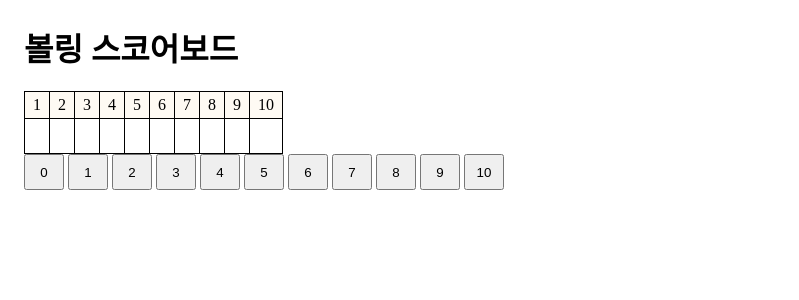
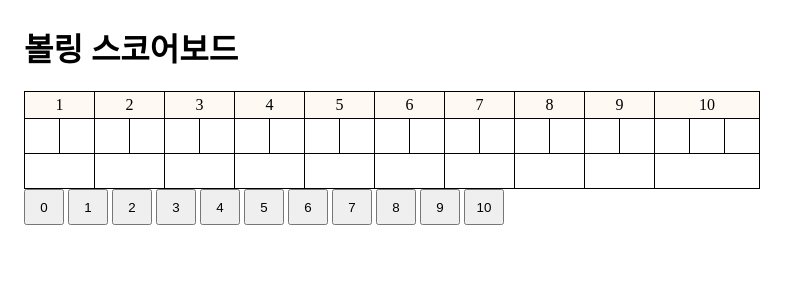
Before and after one commit to JayKim88/bowling-scoreboard, a Vue app: page / in a window 1280 px wide. Shown: the top 300 px of the page, without its empty margins (0-799 px from the left). Built offline with nearby package versions, Linux system fonts and the light colour scheme.

Commit message:
feat: 투구 결과를 전광판 기호로 변경하여 표시

```diff
--- a/src/App.vue
+++ b/src/App.vue
@@ -1,6 +1,6 @@
 <script setup lang="ts">
 import { computed, ref } from 'vue'
-import { toFrames } from './domain/frames'
+import { toFrames, toMarks } from './domain/frames'
 
 const pinOptions = [0, 1, 2, 3, 4, 5, 6, 7, 8, 9, 10]
 
@@ -8,8 +8,7 @@ const rolls = ref<number[]>([])
 
 const frames = computed(() => toFrames(rolls.value))
 
-// 칸 수 맞추기는 기호 표시와 함께 처리예정
-const cells = computed(() => frames.value.flat())
+const marks = computed(() => frames.value.flatMap((frame, i) => toMarks(frame, i === 9)))
 
 function addRoll(pins: number) {
   rolls.value.push(pins)
@@ -30,7 +29,9 @@ function addRoll(pins: number) {
       <tbody>
         <!-- 투구 -->
         <tr>
-          <td v-for="(cell, i) in cells" :key="i" class="mark">{{ cell }}</td>
+          <td v-for="(mark, mi) in marks" :key="mi" class="mark">
+            {{ mark }}
+          </td>
         </tr>
         <!-- 누적합 -->
         <tr>
--- a/src/domain/frames.ts
+++ b/src/domain/frames.ts
@@ -1,3 +1,9 @@
+type Pins = number
+type Digit = '1' | '2' | '3' | '4' | '5' | '6' | '7' | '8' | '9'
+type Mark = 'X' | '/' | '-' | '' | Digit
+
+const SYMBOL: Mark[] = ['-', '1', '2', '3', '4', '5', '6', '7', '8', '9']
+
 // rolls = [3, 3, 10, 5, 5, 9, 0, 4, 6, 7, 0, 3, 7, 9, 1, 7, 3, 10, 10, 6]
 // return => [[3,3],[10],[5,5],[9,0],[4,6],[7,0],[3,7],[9,1],[7,3],[10,10,6]]
 
@@ -21,3 +27,48 @@ export function toFrames(rolls: number[]): number[][] {
 
   return result
 }
+
+function toSymbol(pins: Pins): Mark {
+  return SYMBOL[pins] ?? ''
+}
+
+export function toMarks(frame: number[], isTenFrame: boolean): string[] {
+  return isTenFrame ? tenFrameMark(frame) : normalMark(frame)
+}
+
+function normalMark(frame: number[]): Mark[] {
+  const [first, second] = frame
+
+  // 볼링 스코어 표기 규칙 케이스 먼저 처리
+  // undefined 는 아직 안 던졌다는 뜻 - 배열 내에 없음
+  if (first === undefined) return ['', '']
+  if (first === 10) return ['', 'X']
+  if (second === undefined) return [toSymbol(first), '']
+  if (first + second === 10) return [toSymbol(first), '/']
+
+  // 이하 모두 던졌고, 0~9 숫자에 속하는 경우
+  return [toSymbol(first), toSymbol(second)]
+}
+
+function tenFrameMark(frame: number[]): string[] {
+  const [first, second, third] = frame ?? []
+
+  if (first === undefined) return ['', '', '']
+  if (first === 10) {
+    if (second === undefined) return ['X', '', '']
+    if (second === 10) {
+      const thirdSymbol = third === undefined ? '' : third === 10 ? 'X' : toSymbol(third)
+      return ['X', 'X', thirdSymbol]
+    }
+    const thirdSymbol = third === undefined ? '' : second + third === 10 ? '/' : toSymbol(third)
+    return ['X', toSymbol(second), thirdSymbol]
+  }
+  if (second === undefined) return [toSymbol(first), '', '']
+  if (first + second === 10) {
+    const thirdSymbol = third === undefined ? '' : third === 10 ? 'X' : toSymbol(third)
+    return [toSymbol(first), '/', thirdSymbol]
+  }
+  if (third === undefined) return [toSymbol(first), toSymbol(second), '']
+
+  return [toSymbol(first), toSymbol(second), toSymbol(third)]
+}
```
